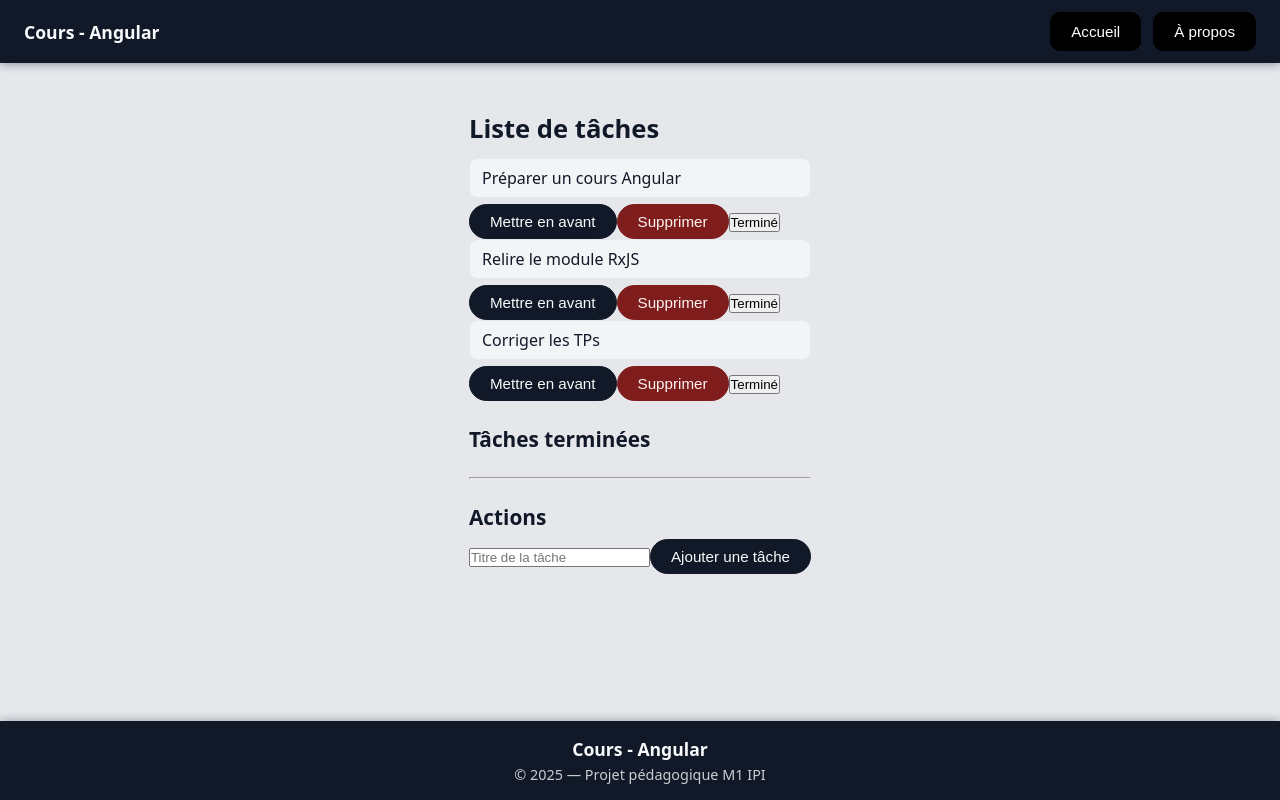
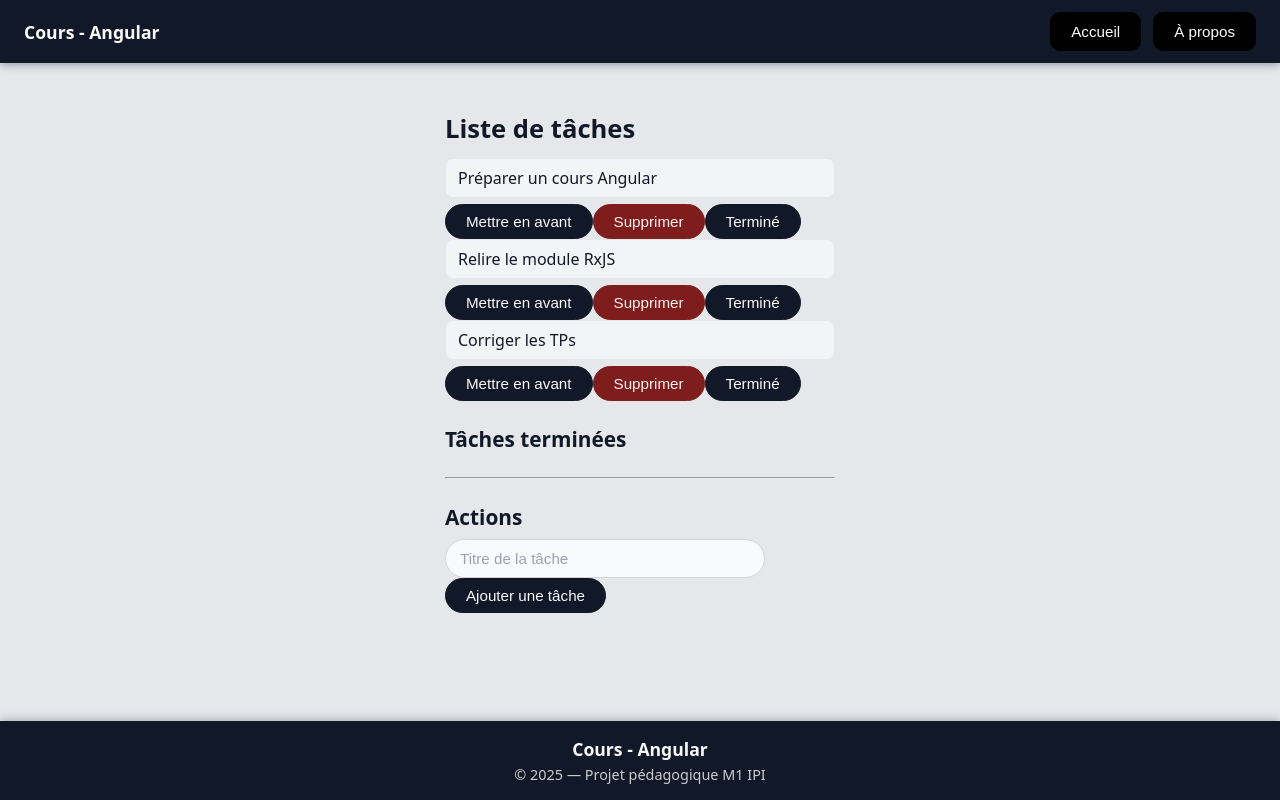
Before and after one commit to theorcd31/taskboard-pro, an Angular app: page /tasks in a window 1280 px wide. Built offline with nearby package versions, Linux system fonts and the light colour scheme.

Commit message:
modif css

```diff
--- a/src/app/features/tasks/tasks-page/tasks-page.component.html
+++ b/src/app/features/tasks/tasks-page/tasks-page.component.html
@@ -8,7 +8,7 @@
         Mettre en avant
       </button>
       <button type="button" (click)="deleteTask(t.id)" class="btn-danger"> Supprimer </button>
-      <button type="button" (click)="taskCompleted(t)" class="primary"> Terminé </button>
+      <button type="button" (click)="taskCompleted(t)" class="btn-primary"> Terminé </button>
     }
   </ul>
 } @else {
@@ -28,11 +28,19 @@
 
 <h3>Actions</h3>
 
-<input type="text" #taskInput placeholder="Titre de la tâche" (keyup.enter)="addTask(taskInput)" />
+<div class="task-actions">
+  <input
+    type="text"
+    #taskInput
+    placeholder="Titre de la tâche"
+    class="input-text"
+    (keyup.enter)="addTask(taskInput)"
+  />
 
-<button (click)="addTask(taskInput)" class="btn-primary">
-  Ajouter une tâche
-</button>
+  <button (click)="addTask(taskInput)" class="btn-primary">
+    Ajouter une tâche
+  </button>
+</div>
 
 <!-- Zone d'injection du composant dynamique -->
 <div #highlightContainer></div>
--- a/src/styles.css
+++ b/src/styles.css
@@ -141,3 +141,30 @@ app-root {
 .page-container {
   flex: 1;
 }
+
+.completed {
+  text-decoration: line-through;
+  opacity: 0.6;
+}
+
+.input-text {
+  width: 100%;
+  max-width: 320px;
+  padding: 10px 14px;
+  border-radius: 999px;
+  border: 1px solid #d1d5db;
+  background-color: #f9fafb;
+  font-size: 0.95rem;
+  color: #111827;
+  transition: border-color 0.2s, box-shadow 0.2s;
+}
+
+.input-text::placeholder {
+  color: #9ca3af;
+}
+
+.input-text:focus {
+  outline: none;
+  border-color: #2563eb;
+  box-shadow: 0 0 0 3px rgba(37, 99, 235, 0.25);
+}
```
